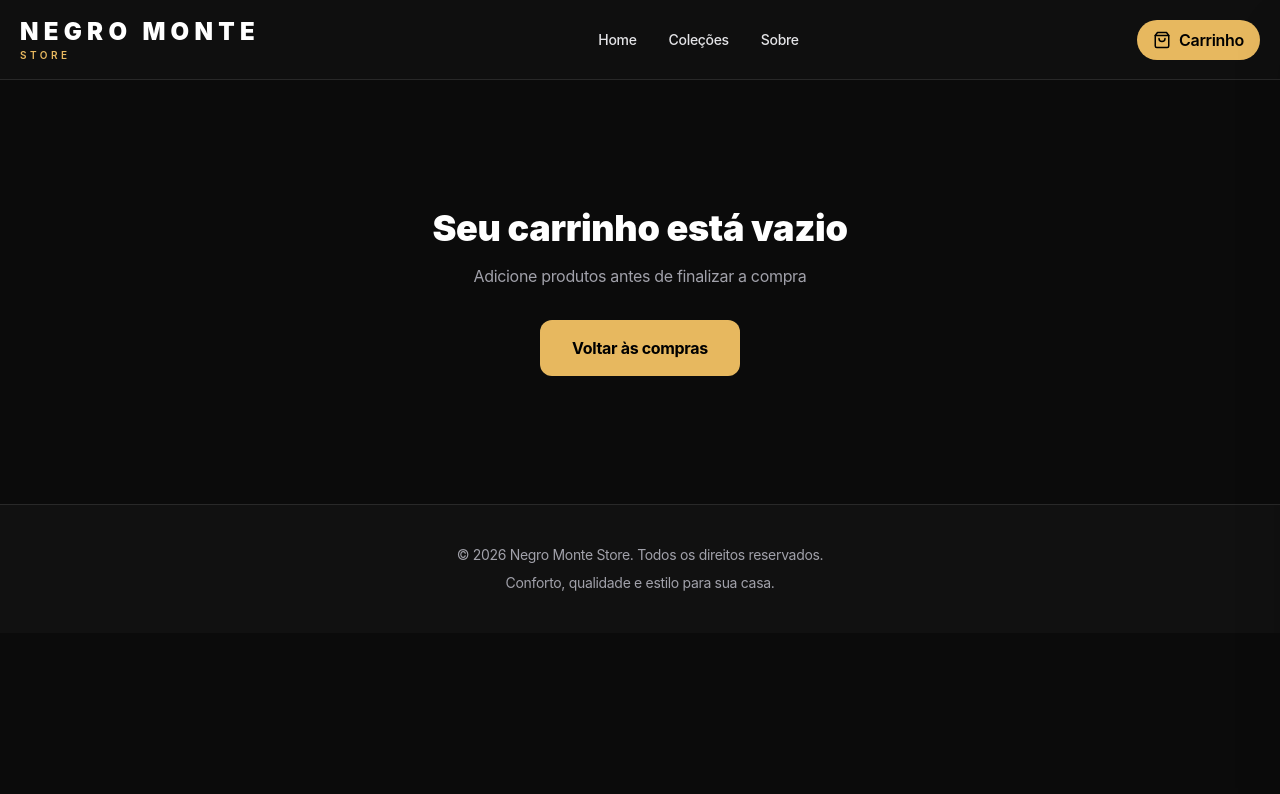
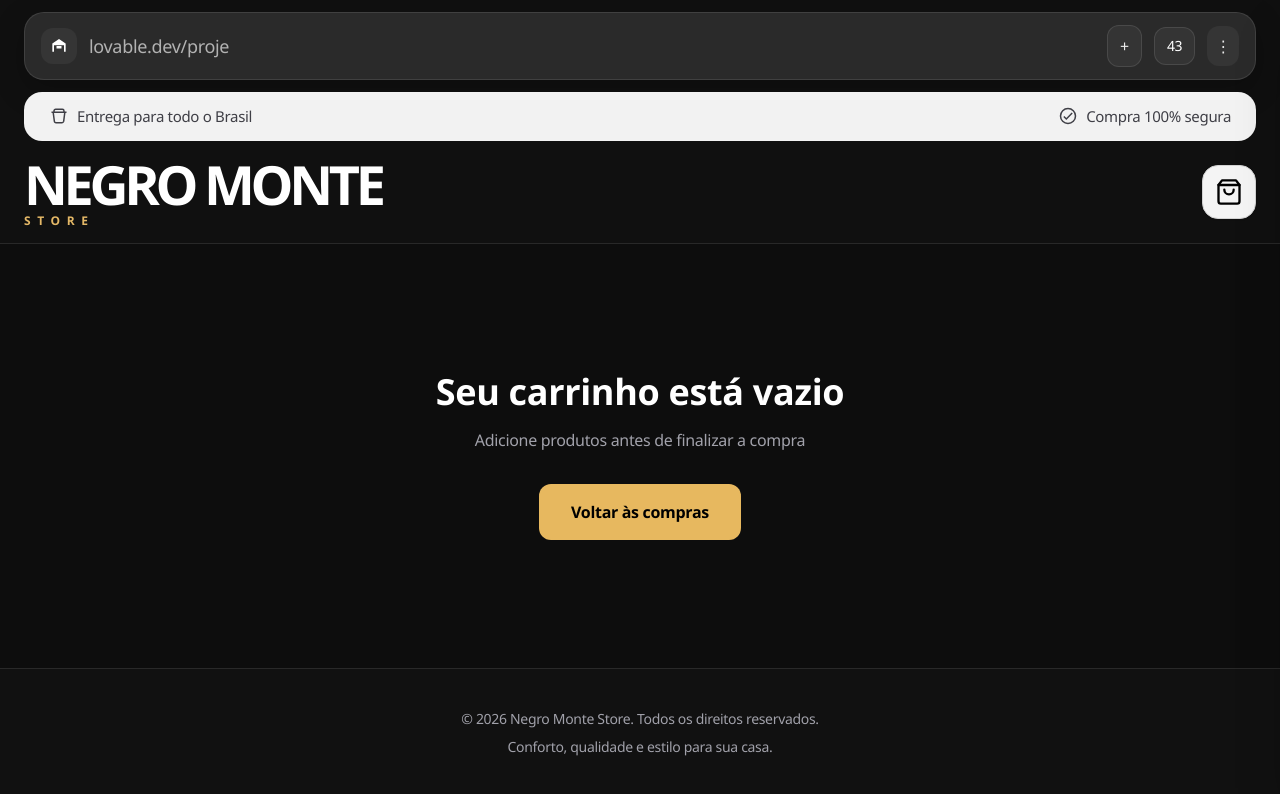
Before and after one commit to contatonegromonte-crypto/negro-monte-store, a Next.js app: page /checkout in a window 1280 px wide. Shown: the top 794 px of the page. Built offline with nearby package versions, Linux system fonts and the light colour scheme.

Commit message:
Refine the storefront to more closely match the provided mockup with premium dark styling and polished spacing.

```diff
--- a/app/globals.css
+++ b/app/globals.css
@@ -3,13 +3,13 @@
 @tailwind utilities;
 
 :root {
-  --background: #0b0b0b;
+  --background: #0d0d0d;
   --foreground: #f5f5f5;
-  --card: rgba(255,255,255,0.04);
-  --muted: #b7b7b7;
-  --gold: #e7b85f;
-  --gold-2: #d39a2d;
-  --dark: #111111;
+  --muted: #c2c2c2;
+  --card: rgba(255,255,255,0.05);
+  --gold: #e4b867;
+  --gold-strong: #d89f2f;
+  --beige: #d6c7b2;
 }
 
 * {
@@ -22,19 +22,19 @@ html {
 
 body {
   margin: 0;
-  background: #0b0b0b;
-  color: #f5f5f5;
-  font-family: 'Inter', 'Segoe UI', sans-serif;
+  background: var(--background);
+  color: var(--foreground);
+  font-family: 'Segoe UI', 'Inter', sans-serif;
   letter-spacing: -0.02em;
+}
+
+a {
+  text-decoration: none;
 }
 
 img {
   max-width: 100%;
   display: block;
-}
-
-a {
-  text-decoration: none;
 }
 
 button,
@@ -45,17 +45,21 @@ select {
 }
 
 ::selection {
-  background: rgba(231, 184, 95, 0.3);
+  background: rgba(228, 184, 103, 0.3);
 }
 
 .gradient-text {
-  background: linear-gradient(135deg, #f9d07f 0%, #d39a2d 100%);
+  background: linear-gradient(90deg, #f5d188 0%, #d89f2f 100%);
   -webkit-background-clip: text;
   -webkit-text-fill-color: transparent;
   background-clip: text;
 }
 
-.hero-noise {
-  background-image: linear-gradient(rgba(0,0,0,0.18), rgba(0,0,0,0.18)),
+.text-shadow-soft {
+  text-shadow: 0 8px 18px rgba(0,0,0,0.35);
+}
+
+.noise-cover {
+  background-image: linear-gradient(rgba(0,0,0,0.15), rgba(0,0,0,0.15)),
     radial-gradient(circle at center, rgba(255,255,255,0.06), transparent 60%);
 }
--- a/app/page.tsx
+++ b/app/page.tsx
@@ -1,7 +1,6 @@
 'use client';
 
 import Link from 'next/link';
-import ProductCard from '@/components/ProductCard';
 import { products, categories } from '@/lib/products';
 import { useState } from 'react';
 import { ChevronRight, Truck, ShieldCheck, BadgeCheck } from 'lucide-react';
@@ -14,64 +13,85 @@ export default function HomePage() {
 
   return (
     <main className="bg-[#0b0b0b] text-white">
-      <section className="hero-noise relative overflow-hidden py-16 md:py-24">
-        <div className="absolute inset-0 bg-[radial-gradient(circle_at_top_left,_rgba(231,184,95,0.18),_transparent_30%),linear-gradient(135deg,_rgba(0,0,0,0.5)_0%,_rgba(12,12,12,0.8)_100%)]" />
-        <div className="relative mx-auto grid max-w-7xl gap-10 px-5 md:grid-cols-2 md:items-center">
-          <div>
-            <div className="mb-6 inline-flex items-center gap-2 rounded-full border border-[#e7b85f]/30 bg-[#e7b85f]/10 px-4 py-2 text-[10px] font-semibold uppercase tracking-[0.3em] text-[#f5d99e]">
-              <span className="h-2 w-2 rounded-full bg-[#e7b85f]" />
-              conforto e confiança
+      <section className="noise-cover relative overflow-hidden py-9 md:py-12">
+        <div className="absolute inset-0 bg-[radial-gradient(circle_at_top_left,_rgba(228,184,103,0.14),_transparent_28%),linear-gradient(135deg,_rgba(18,18,18,0.6)_0%,_rgba(10,10,10,0.9)_100%)]" />
+        <div className="relative mx-auto max-w-[1280px] px-4 md:px-6">
+          <div className="mb-6 flex flex-col gap-4 rounded-[18px] bg-[#f1eee9] px-4 py-3 text-[#1d1d1d] md:flex-row md:items-center md:justify-between md:px-6">
+            <div className="flex items-center gap-3 text-[15px] font-medium">
+              <span className="inline-flex items-center gap-2">
+                <svg viewBox="0 0 24 24" className="h-5 w-5" fill="none" stroke="currentColor" strokeWidth="1.8">
+                  <path d="M3 7.5h18M6 7.5V6a2 2 0 0 1 2-2h8a2 2 0 0 1 2 2v1.5M5 7.5l1.4 10.5A2 2 0 0 0 8.4 20h7.2a2 2 0 0 0 2-1.5L19 7.5"/>
+                </svg>
+                <span>Entrega para todo o Brasil</span>
+              </span>
             </div>
 
-            <h1 className="max-w-xl text-5xl font-black leading-[0.9] tracking-[-0.06em] md:text-7xl">
-              Móveis e decoração com até <span className="gradient-text">45% OFF</span>
+            <div className="flex items-center gap-3 text-[15px] font-medium">
+              <span className="inline-flex items-center gap-2">
+                <svg viewBox="0 0 24 24" className="h-5 w-5" fill="none" stroke="currentColor" strokeWidth="1.8">
+                  <path d="M7 12.5 10 15.5 17 8.5"/>
+                  <circle cx="12" cy="12" r="9"/>
+                </svg>
+                Compra 100% segura
+              </span>
+            </div>
+          </div>
+        </div>
+
+        <div className="relative mx-auto mt-4 max-w-[1280px] px-4 md:px-6">
+          <div className="grid gap-10 md:grid-cols-2 md:items-center">
+            <div>
+              <p className="mb-5 text-[12px] font-semibold uppercase tracking-[0.4em] text-[#f0d492]">Conforto e confiança</p>
+              <h1 className="max-w-[720px] text-[42px] font-black leading-[0.92] tracking-[-0.08em] text-white md:text-[90px] text-shadow-soft">
+                Móveis e <span className="text-white/95">decoração</span>
+                <span className="block leading-[0.9]">
+                  com até <span className="gradient-text">45% OFF</span>
+                </span>
               </h1>
 
-            <p className="mt-6 max-w-xl text-lg text-zinc-300">
+              <p className="mt-6 max-w-[620px] text-lg leading-8 text-zinc-300 md:text-[23px]">
                 Camas box, sofás, guarda-roupas e móveis de cozinha de alta qualidade. Conforto e design para sua casa com desconto real.
               </p>
 
               <div className="mt-8 flex flex-wrap gap-4">
-              <Link href="#colecoes" className="inline-flex items-center gap-2 rounded-xl bg-[#e7b85f] px-6 py-3 font-semibold text-black transition hover:bg-[#d39a2d]">
+                <Link href="#colecoes" className="inline-flex items-center gap-2 rounded-[18px] bg-[#e4b867] px-7 py-4 text-lg font-bold text-black transition hover:bg-[#d89f2f]">
                   Ver produtos
-                <ChevronRight size={18} />
-              </Link>
-              <Link href="#sobre" className="rounded-xl border border-white/15 bg-white/5 px-6 py-3 font-semibold text-white transition hover:border-[#e7b85f]/60 hover:text-[#f5d99e]">
-                Conhecer mais
+                  <ChevronRight size={20} />
                 </Link>
               </div>
             </div>
 
-          <div className="rounded-[28px] border border-white/10 bg-white/5 p-4 shadow-[0_30px_80px_rgba(0,0,0,0.45)]">
+            <div className="rounded-[30px] border border-white/10 bg-[#d8d0c7] p-4 shadow-[0_30px_80px_rgba(0,0,0,0.45)]">
               <img
                 src="https://images.unsplash.com/photo-1555041469-a586c61ea9bc?auto=format&fit=crop&w=1200&q=80"
                 alt="Sofá premium"
-              className="h-[540px] w-full rounded-[20px] object-cover"
+                className="h-[420px] w-full rounded-[20px] object-cover md:h-[540px]"
               />
+            </div>
           </div>
         </div>
       </section>
 
       <section className="border-y border-white/10 bg-[#111111] py-10">
-        <div className="mx-auto grid max-w-7xl gap-6 px-5 md:grid-cols-3">
-          <div className="flex items-center gap-4 rounded-2xl border border-white/10 bg-white/5 p-4">
-            <Truck className="h-7 w-7 text-[#e7b85f]" />
+        <div className="mx-auto grid max-w-[1280px] gap-4 px-4 md:grid-cols-3 md:px-6">
+          <div className="flex items-center gap-4 rounded-[22px] border border-white/10 bg-white/5 p-4">
+            <Truck className="h-8 w-8 text-[#e4b867]" />
             <div>
               <p className="font-bold text-white">Entrega para todo o Brasil</p>
               <p className="text-sm text-zinc-400">Em até 15 dias úteis</p>
             </div>
           </div>
 
-          <div className="flex items-center gap-4 rounded-2xl border border-white/10 bg-white/5 p-4">
-            <ShieldCheck className="h-7 w-7 text-[#e7b85f]" />
+          <div className="flex items-center gap-4 rounded-[22px] border border-white/10 bg-white/5 p-4">
+            <ShieldCheck className="h-8 w-8 text-[#e4b867]" />
             <div>
               <p className="font-bold text-white">Compra 100% segura</p>
               <p className="text-sm text-zinc-400">Protegido por sistema avançado</p>
             </div>
           </div>
 
-          <div className="flex items-center gap-4 rounded-2xl border border-white/10 bg-white/5 p-4">
-            <BadgeCheck className="h-7 w-7 text-[#e7b85f]" />
+          <div className="flex items-center gap-4 rounded-[22px] border border-white/10 bg-white/5 p-4">
+            <BadgeCheck className="h-8 w-8 text-[#e4b867]" />
             <div>
               <p className="font-bold text-white">Qualidade garantida</p>
               <p className="text-sm text-zinc-400">Produtos premium e confiáveis</p>
@@ -80,19 +100,17 @@ export default function HomePage() {
         </div>
       </section>
 
-      <section id="colecoes" className="mx-auto max-w-7xl px-5 py-20">
-        <div className="mb-10 flex items-end justify-between gap-4">
-          <div>
-            <p className="text-sm uppercase tracking-[0.3em] text-[#e7b85f] font-semibold">Coleções</p>
+      <section id="colecoes" className="mx-auto max-w-[1280px] px-4 py-20 md:px-6">
+        <div className="mb-10">
+          <p className="text-sm uppercase tracking-[0.3em] text-[#e4b867] font-semibold">Coleções</p>
           <h2 className="mt-3 text-4xl font-black text-white">Novidades exclusivas</h2>
-          </div>
         </div>
 
         <div className="mb-10 flex flex-wrap gap-2">
           <button
             onClick={() => setSelectedCategory(null)}
             className={`rounded-full px-4 py-2 font-semibold transition ${
-              selectedCategory === null ? 'bg-[#e7b85f] text-black' : 'bg-white/5 text-zinc-200 hover:bg-white/10'
+              selectedCategory === null ? 'bg-[#e4b867] text-black' : 'bg-white/5 text-zinc-200 hover:bg-white/10'
             }`}
           >
             Todos
@@ -102,7 +120,7 @@ export default function HomePage() {
               key={category}
               onClick={() => setSelectedCategory(category)}
               className={`rounded-full px-4 py-2 font-semibold transition ${
-                selectedCategory === category ? 'bg-[#e7b85f] text-black' : 'bg-white/5 text-zinc-200 hover:bg-white/10'
+                selectedCategory === category ? 'bg-[#e4b867] text-black' : 'bg-white/5 text-zinc-200 hover:bg-white/10'
               }`}
             >
               {category}
@@ -118,7 +136,7 @@ export default function HomePage() {
       </section>
 
       <section id="sobre" className="bg-[#111111] py-20">
-        <div className="mx-auto max-w-7xl px-5">
+        <div className="mx-auto max-w-[1280px] px-4 md:px-6">
           <div className="grid gap-10 md:grid-cols-2 md:items-center">
             <div className="rounded-[28px] border border-white/10 bg-white/5 p-5">
               <img
@@ -129,26 +147,22 @@ export default function HomePage() {
             </div>
 
             <div>
-              <p className="text-sm uppercase tracking-[0.3em] text-[#e7b85f] font-semibold">Sobre nós</p>
+              <p className="text-sm uppercase tracking-[0.3em] text-[#e4b867] font-semibold">Sobre nós</p>
               <h2 className="mt-4 text-4xl font-black text-white">A essência do conforto e estilo</h2>
-              <p className="mt-6 text-zinc-300">
-                A Negro Monte Store nasceu para reunir conceito, conforto e exclusividade em uma experiência moderna de compra.
-              </p>
-              <p className="mt-4 text-zinc-300">
-                Cada peça é pensada para valorizar sua casa com qualidade, design e preço justo.
-              </p>
+              <p className="mt-6 text-zinc-300">A Negro Monte Store nasceu para reunir conceito, conforto e exclusividade em uma experiência moderna de compra.</p>
+              <p className="mt-4 text-zinc-300">Cada peça é pensada para valorizar sua casa com qualidade, design e preço justo.</p>
 
               <div className="mt-8 grid gap-5 sm:grid-cols-3">
                 <div className="rounded-2xl border border-white/10 bg-white/5 p-5">
-                  <div className="text-3xl font-black text-[#e7b85f]">+5k</div>
+                  <div className="text-3xl font-black text-[#e4b867]">+5k</div>
                   <div className="mt-2 text-sm text-zinc-300">Clientes</div>
                 </div>
                 <div className="rounded-2xl border border-white/10 bg-white/5 p-5">
-                  <div className="text-3xl font-black text-[#e7b85f]">98%</div>
+                  <div className="text-3xl font-black text-[#e4b867]">98%</div>
                   <div className="mt-2 text-sm text-zinc-300">Satisfação</div>
                 </div>
                 <div className="rounded-2xl border border-white/10 bg-white/5 p-5">
-                  <div className="text-3xl font-black text-[#e7b85f]">24h</div>
+                  <div className="text-3xl font-black text-[#e4b867]">24h</div>
                   <div className="mt-2 text-sm text-zinc-300">Suporte</div>
                 </div>
               </div>
--- a/components/Header.tsx
+++ b/components/Header.tsx
@@ -11,37 +11,71 @@ export default function Header() {
   const cartCount = cart.reduce((sum, item) => sum + item.quantity, 0);
 
   return (
-    <header className="sticky top-0 z-50 border-b border-white/10 bg-[#111111]/85 backdrop-blur-xl">
-      <div className="mx-auto flex max-w-7xl items-center justify-between px-5 py-4">
-        <Link href="/" className="flex flex-col">
-          <div className="text-2xl font-black tracking-[0.22em] text-white">
-            NEGRO MONTE
+    <header className="sticky top-0 z-50 border-b border-white/10 bg-[#111111]/90 backdrop-blur-md">
+      <div className="mx-auto max-w-[1280px] px-4 pt-3 md:px-6">
+        <div className="flex items-center justify-between rounded-[20px] border border-white/10 bg-[#2a2a2a] px-4 py-3 text-white shadow-[0_10px_30px_rgba(0,0,0,0.25)]">
+          <div className="flex items-center gap-3">
+            <button className="rounded-xl bg-white/5 p-2 text-white/90 md:hidden">
+              <Menu size={18} />
+            </button>
+            <div className="hidden h-9 w-9 items-center justify-center rounded-xl bg-white/5 md:flex">
+              <svg viewBox="0 0 24 24" className="h-5 w-5 fill-current" aria-hidden="true">
+                <path d="M12 3.5 4 9v10h16V9l-8-5.5Zm-6 7.5h12v8H6v-8Zm3 1v3h6v-3h-6Z"/>
+              </svg>
+            </div>
+            <div className="text-[18px] font-medium text-white/80">
+              <span className="opacity-80">lovable.dev/proje</span>
+            </div>
           </div>
-          <div className="text-[10px] tracking-[0.35em] text-[#e7b85f] font-semibold">STORE</div>
-        </Link>
 
-        <nav className="hidden items-center gap-8 md:flex">
-          <Link href="/" className="text-sm font-medium text-zinc-200 transition hover:text-[#e7b85f]">Home</Link>
-          <Link href="/#colecoes" className="text-sm font-medium text-zinc-200 transition hover:text-[#e7b85f]">Coleções</Link>
-          <Link href="/#sobre" className="text-sm font-medium text-zinc-200 transition hover:text-[#e7b85f]">Sobre</Link>
-        </nav>
+          <div className="hidden items-center gap-3 md:flex">
+            <button className="rounded-xl border border-white/10 bg-white/5 px-3 py-2 text-white/90">+</button>
+            <div className="flex items-center gap-2 rounded-xl border border-white/10 bg-white/5 px-3 py-2">
+              <span className="text-sm font-medium text-white">43</span>
+            </div>
+            <button className="rounded-xl bg-white/5 p-2 text-white/90">⋮</button>
+          </div>
+        </div>
+      </div>
 
-        <div className="flex items-center gap-4">
-          <button
-            onClick={() => setMobileMenuOpen(!mobileMenuOpen)}
-            className="inline-flex rounded-full border border-white/10 bg-white/5 p-2 md:hidden"
-          >
-            {mobileMenuOpen ? <X size={20} className="text-white" /> : <Menu size={20} className="text-white" />}
-          </button>
+      <div className="mx-auto mt-3 max-w-[1280px] px-4 md:px-6">
+        <div className="flex items-center justify-between gap-4 rounded-[18px] border border-white/10 bg-[#f2f2f2] px-4 py-3 text-zinc-900 md:px-6">
+          <div className="flex items-center gap-3 text-[15px] font-medium text-zinc-700">
+            <span className="inline-flex items-center gap-2">
+              <svg viewBox="0 0 24 24" className="h-5 w-5" fill="none" stroke="currentColor" strokeWidth="1.8">
+                <path d="M3 7.5h18M6 7.5V6a2 2 0 0 1 2-2h8a2 2 0 0 1 2 2v1.5M5 7.5l1.4 10.5A2 2 0 0 0 8.4 20h7.2a2 2 0 0 0 2-1.5L19 7.5"/>
+              </svg>
+              <span>Entrega para todo o Brasil</span>
+            </span>
+          </div>
+
+          <div className="hidden items-center gap-3 text-[15px] font-medium text-zinc-700 md:flex">
+            <span className="inline-flex items-center gap-2">
+              <svg viewBox="0 0 24 24" className="h-5 w-5" fill="none" stroke="currentColor" strokeWidth="1.8">
+                <path d="M7 12.5 10 15.5 17 8.5"/>
+                <circle cx="12" cy="12" r="9"/>
+              </svg>
+              Compra 100% segura
+            </span>
+          </div>
+        </div>
+      </div>
+
+      <div className="mx-auto mt-4 max-w-[1280px] px-4 pb-4 md:px-6">
+        <div className="flex items-center justify-between gap-4">
+          <div className="flex flex-col leading-none">
+            <span className="text-[44px] font-black tracking-[-0.08em] text-white md:text-[54px]">NEGRO MONTE</span>
+            <span className="mt-1 text-[10px] font-semibold tracking-[0.55em] text-[#e4b867] md:text-[12px]">STORE</span>
+          </div>
 
           <Link
             href="/carrinho"
-            className="relative inline-flex items-center gap-2 rounded-full bg-[#e7b85f] px-4 py-2 font-semibold text-black transition hover:bg-[#d39a2d]"
+            className="relative inline-flex items-center justify-center rounded-[16px] border border-[#d3d3d3] bg-[#f4f4f4] p-3 text-black shadow-sm"
+            aria-label="Carrinho"
           >
-            <ShoppingBag size={18} />
-            <span className="hidden sm:inline">Carrinho</span>
+            <ShoppingBag size={28} />
             {cartCount > 0 && (
-              <span className="absolute -right-2 -top-2 flex h-6 w-6 items-center justify-center rounded-full bg-[#ff8a00] text-xs font-bold text-white">
+              <span className="absolute -right-2 -top-2 flex h-7 w-7 items-center justify-center rounded-full bg-[#e4b867] text-xs font-black text-black">
                 {cartCount}
               </span>
             )}
@@ -50,7 +84,7 @@ export default function Header() {
       </div>
 
       {mobileMenuOpen && (
-        <nav className="border-t border-white/10 bg-[#161616] px-5 py-4 md:hidden">
+        <nav className="border-t border-white/10 bg-[#111111] px-5 py-4 md:hidden">
           <Link href="/" className="block py-2 text-sm font-medium text-zinc-200">Home</Link>
           <Link href="/#colecoes" className="block py-2 text-sm font-medium text-zinc-200">Coleções</Link>
           <Link href="/#sobre" className="block py-2 text-sm font-medium text-zinc-200">Sobre</Link>
```
Also changed, not shown: components/ProductCard.tsx (+9 -17 lines). Lines whose indentation alone changed are shown as unchanged.
